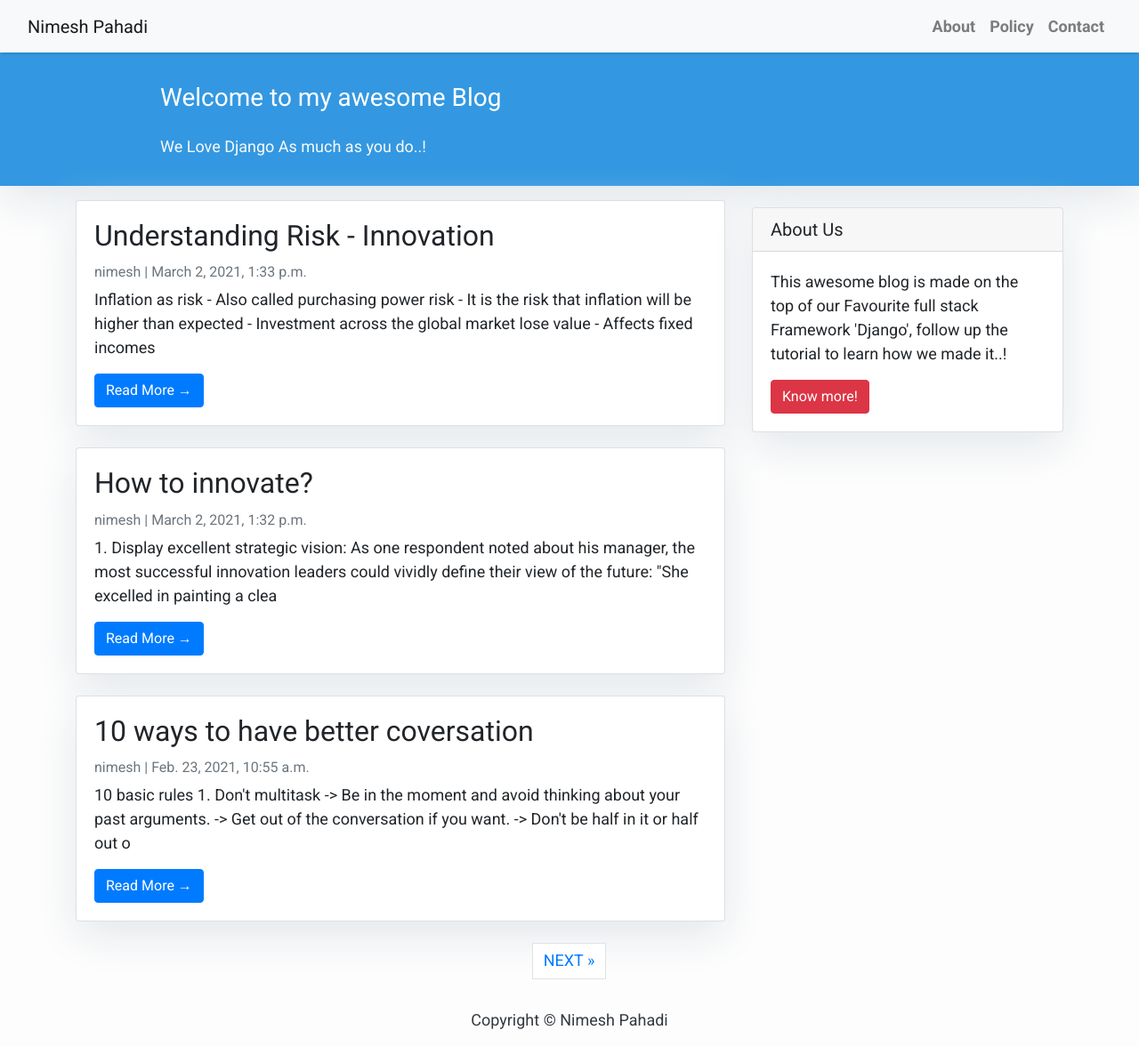
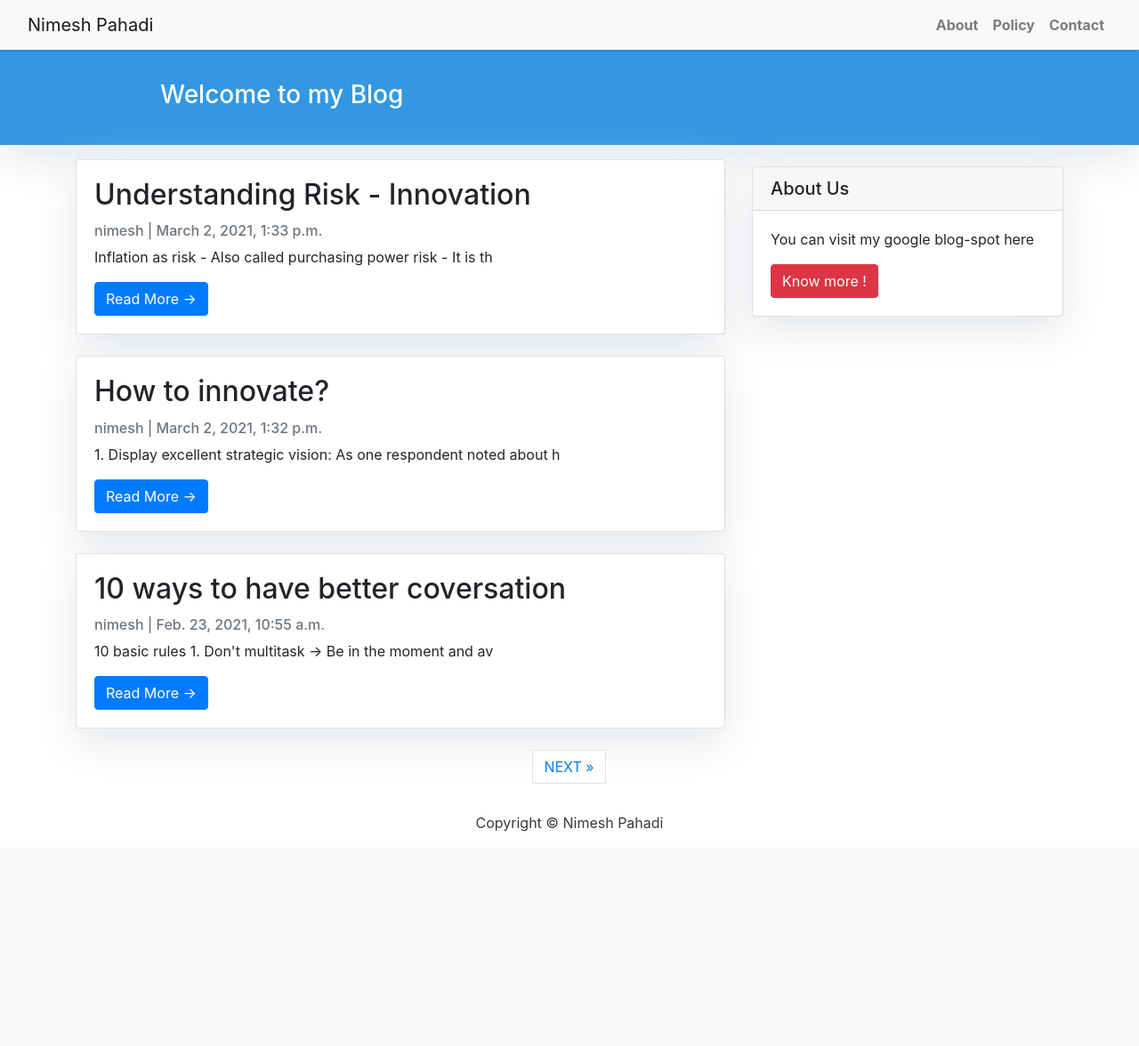
Before and after one commit to nimeshpahadi/personal_site, a Django app: page / in a window 1280 px wide. Shown: the whole page at 89% size. After the commit the page ends 935 px from the top, so only its background shows below. Run offline with Django 3.2, Linux system fonts and the light colour scheme; data comes from the database, SQL or seed files in the repository; some libraries are stand-ins or nearby versions.

Commit message:
Update index & sidebar

```diff
--- a/templates/index.html
+++ b/templates/index.html
@@ -1,20 +1,5 @@
 {% extends "base.html" %}
 {% block content %}
-<style>
-    body {
-        font-family: "Roboto", sans-serif;
-        font-size: 18px;
-        background-color: #fdfdfd;
-    }
-
-    .head_text {
-        color: white;
-    }
-
-    .card {
-        box-shadow: 0 16px 48px #E3E7EB;
-    }
-</style>
 
 <header class="masthead">
     <div class="overlay"></div>
@@ -22,9 +7,7 @@
         <div class="row">
             <div class=" col-md-8 col-md-10 mx-auto">
                 <div class="site-heading">
-                    <h3 class=" site-heading my-4 mt-3 text-white"> Welcome to my awesome Blog </h3>
-                    <p class="text-light">We Love Django As much as you do..! &nbsp
-                    </p>
+                    <h3 class=" site-heading my-4 mt-3 text-white"> Welcome to my Blog </h3>
                 </div>
             </div>
         </div>
@@ -39,7 +22,7 @@
                 <div class="card-body">
                     <h2 class="card-title">{{ post.title }}</h2>
                     <p class="card-text text-muted h6">{{ post.author }} | {{ post.created_on}} </p>
-                    <p class="card-text">{{post.content|safe|slice:":200" }}</p>
+                    <p class="card-text">{{post.content|safe|slice:":70" }}</p>
                     <a href="{% url 'post_detail' post.slug  %}" class="btn btn-primary">Read More &rarr;</a>
                 </div>
             </div>
--- a/templates/sidebar.html
+++ b/templates/sidebar.html
@@ -1,20 +1,13 @@
 {% block sidebar %}
-
-<style>
-        .card{
-            box-shadow: 0 16px 48px #E3E7EB;
-        }
-
-</style>
 
 <!-- Sidebar Widgets Column -->
 <div class="col-md-4 float-right ">
 <div class="card my-4">
         <h5 class="card-header">About Us</h5>
     <div class="card-body">
-        <p class="card-text"> This awesome blog is made on the top of our Favourite full stack Framework 'Django', follow up the tutorial to learn how we made it..!</p>
-        <a href="https://djangocentral.com/building-a-blog-application-with-django"
-           class="btn btn-danger">Know more!</a>
+        <p class="card-text"> You can visit my google blog-spot here</p>
+        <a href="https://nimeshpahadi.blogspot.com/"
+           class="btn btn-danger">Know more !</a>
     </div>
 </div>
 </div>
```
Also changed, not shown: blog/models.py (line endings or trailing spaces).
